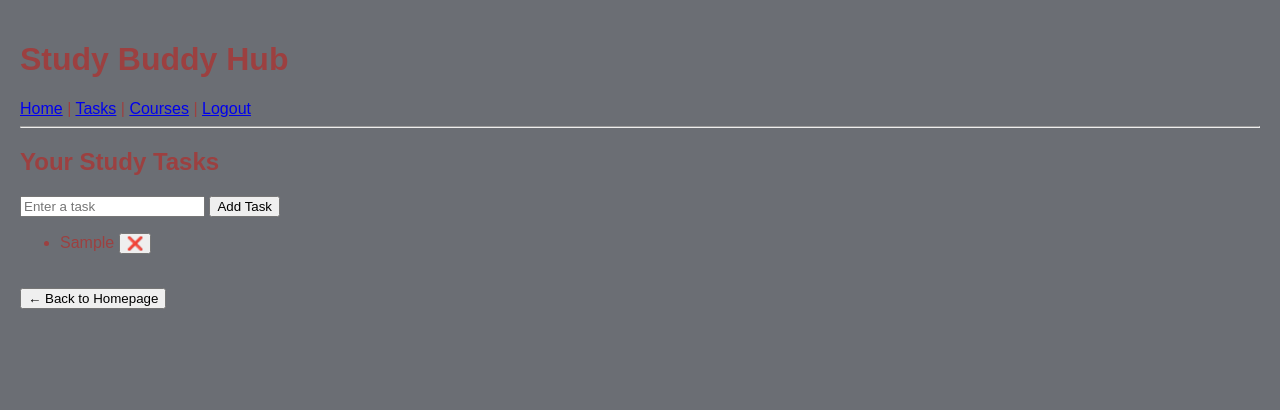
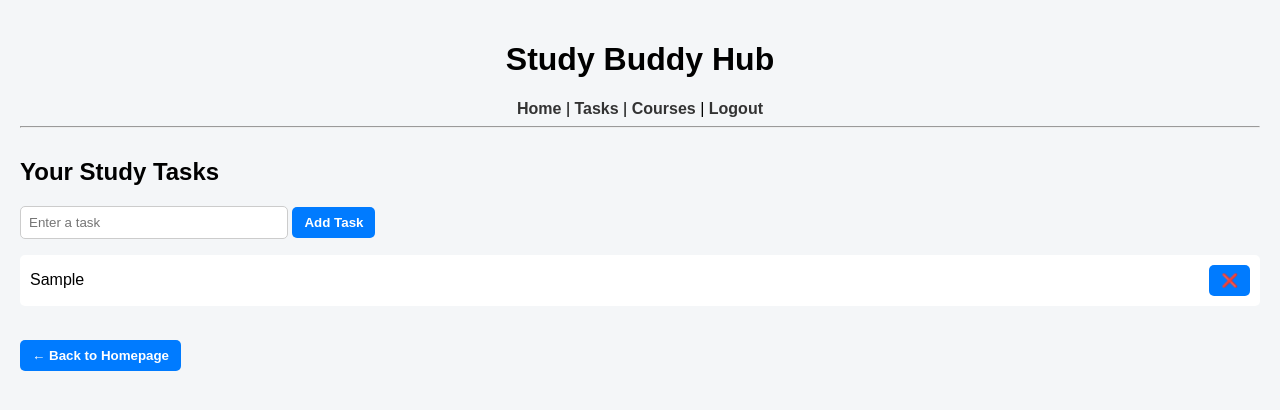
Before and after one commit to yahyaaisha04/study-buddy-hub, a plain HTML site: page tasks.html in a window 1280 px wide. Both pictures are taken after typing "Sample" into the empty fields and a click on the button "Add Task". Drawn offline with Linux system fonts and the light colour scheme.

Commit message:
Improve UI styling for tasks page

```diff
--- a/css/styles.css
+++ b/css/styles.css
@@ -1,7 +1,60 @@
 body {
-  font-family: Arial, Helvetica, sans-serif;
-  background-color: #6b6e74;
-  color: #9c4040;
+  font-family: Arial, sans-serif;
+  background-color: #f4f6f8;
   margin: 0;
   padding: 20px;
 }
+
+header {
+  text-align: center;
+}
+
+nav a {
+  text-decoration: none;
+  color: #333;
+  font-weight: bold;
+}
+
+nav a:hover {
+  color: #007bff;
+}
+
+h2 {
+  margin-top: 30px;
+}
+
+input {
+  padding: 8px;
+  width: 250px;
+  border-radius: 5px;
+  border: 1px solid #ccc;
+}
+
+button {
+  padding: 8px 12px;
+  border-radius: 5px;
+  border: none;
+  cursor: pointer;
+  background-color: #007bff;
+  color: white;
+  font-weight: bold;
+}
+
+button:hover {
+  background-color: #0056b3;
+}
+
+ul {
+  list-style: none;
+  padding: 0;
+}
+
+li {
+  background-color: white;
+  margin-top: 10px;
+  padding: 10px;
+  border-radius: 5px;
+  display: flex;
+  justify-content: space-between;
+  align-items: center;
+}
```
